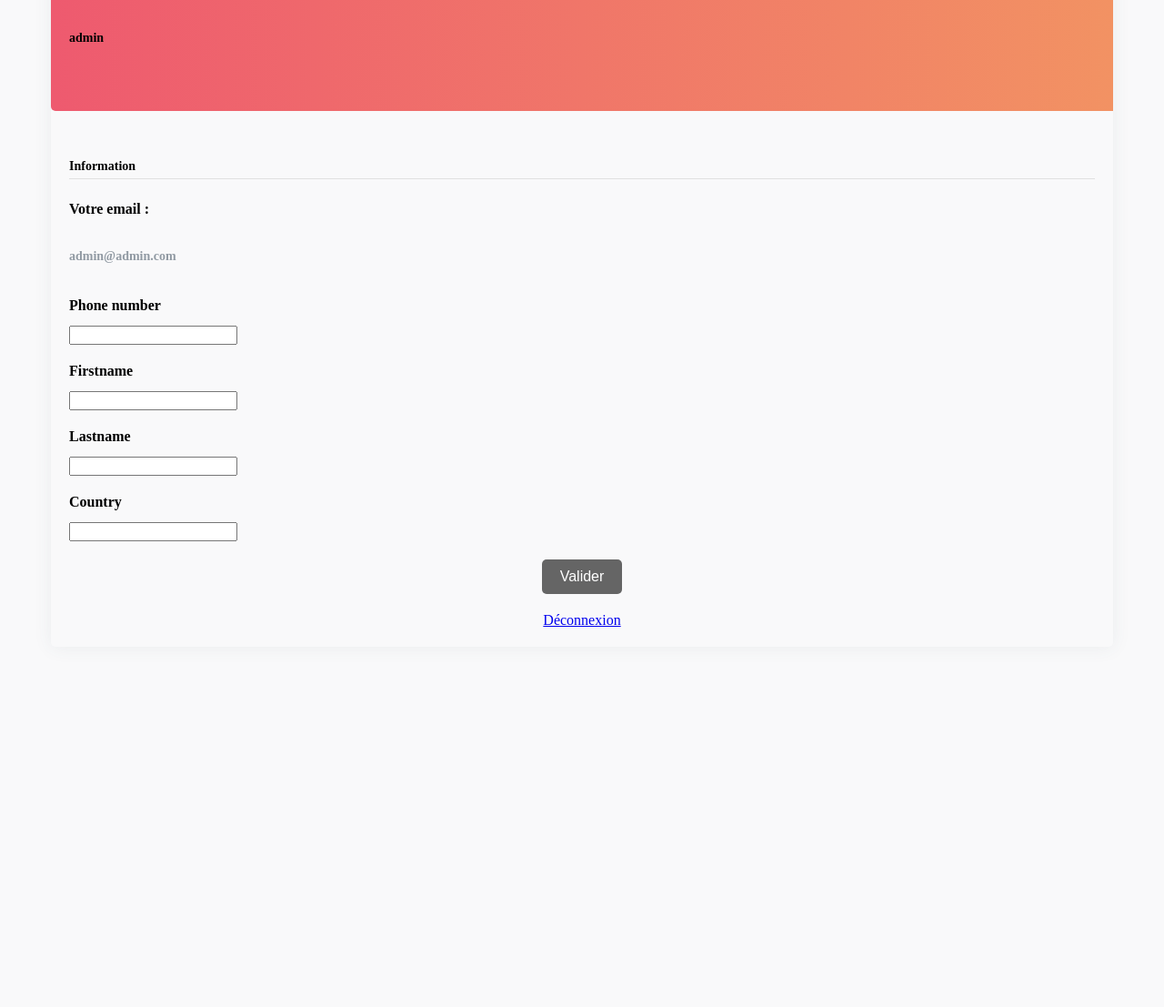
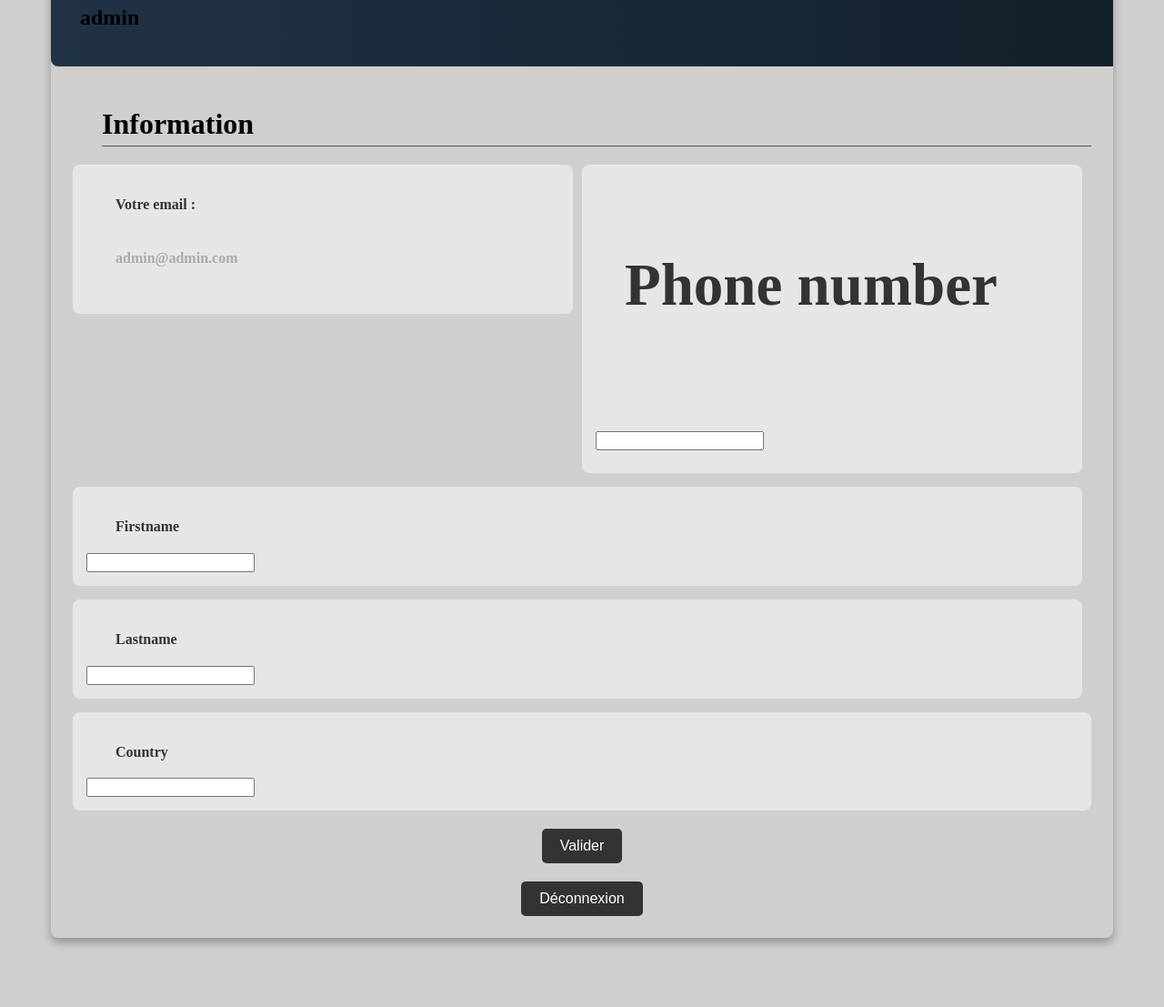
Before and after one commit to koliwki/E-Commerce-PHP, a PHP site: page /profil.php in a window 1280 px wide. Shown: the part 399-1506 px from the top of the page at 91% size. Before the commit the page ends 1088 px from the top, so only its background shows below. Run offline with PHP 8.4, Linux system fonts and the light colour scheme; a user stored in the database is signed in; data comes from the database, SQL or seed files in the repository.

Commit message:
profil maj

```diff
--- a/Front/css/profil.css
+++ b/Front/css/profil.css
@@ -1,9 +1,9 @@
 body {
-    background-color: #f9f9fa
+    background-color: #d1cece;
 }
 
 .padding {
-    padding: 3rem !important
+    padding: 3rem !important;
 }
 
 .user-card-full {
@@ -11,68 +11,53 @@ body {
 }
 
 .card {
-    border-radius: 5px;
-    -webkit-box-shadow: 0 1px 20px 0 rgba(69,90,100,0.08);
-    box-shadow: 0 1px 20px 0 rgba(69,90,100,0.08);
+    border-radius: 8px;
+    box-shadow: 0 5px 10px rgba(0, 0, 0, 0.3);
     border: none;
-    margin-bottom: 30px;
+    margin-bottom: 20px;
 }
 
-.m-r-0 {
-    margin-right: 0px;
-}
-
-.m-l-0 {
-    margin-left: 0px;
-}
-
-.user-card-full .user-profile {
-    border-radius: 5px 0 0 5px;
+.user-profile {
+    border-radius: 8px 0 0 8px;
 }
 
 .bg-c-lite-green {
-        background: -webkit-gradient(linear, left top, right top, from(#f29263), to(#ee5a6f));
-    background: linear-gradient(to right, #ee5a6f, #f29263);
+    background: linear-gradient(to right, #203245, #13202b);
 }
 
-.user-profile {
+.user-profile .card-block {
     padding: 20px 0;
 }
 
 .card-block {
-    padding: 1.25rem;
+    padding: 1.5rem;
 }
 
 .m-b-25 {
     margin-bottom: 25px;
+    margin-left: 2.5rem;
 }
 
 .img-radius {
-    border-radius: 5px;
+    border-radius: 50%;
 }
 
-
-
 h6 {
-    font-size: 14px;
+    font-size: 16px;
 }
 
 .card .card-block p {
-    line-height: 25px;
+    line-height: 1.6;
 }
 
-@media only screen and (min-width: 1400px){
-p {
-    font-size: 14px;
-}
-}
-
-.card-block {
-    padding: 1.25rem;
+@media only screen and (min-width: 1400px) {
+    p {
+        font-size: 16px;
+    }
 }
 
 .b-b-default {
-    border-bottom: 1px solid #e0e0e0;
+    border-bottom: 1px solid #555;
 }
 
 .m-b-20 {
@@ -83,44 +68,14 @@ p {
     padding-bottom: 5px !important;
 }
 
-.card .card-block p {
-    line-height: 25px;
-}
-
-.m-b-10 {
-    margin-bottom: 10px;
-}
-
 .text-muted {
-    color: #919aa3 !important;
-}
-
-.b-b-default {
-    border-bottom: 1px solid #e0e0e0;
+    color: #aaa;
+    margin-left: 2rem;
 }
 
 .f-w-600 {
     font-weight: 600;
-}
-
-.m-b-20 {
-    margin-bottom: 20px;
-}
-
-.m-t-40 {
-    margin-top: 20px;
-}
-
-.p-b-5 {
-    padding-bottom: 5px !important;
-}
-
-.m-b-10 {
-    margin-bottom: 10px;
-}
-
-.m-t-40 {
-    margin-top: 20px;
+    margin-left: 2rem;
 }
 
 .user-card-full .social-link li {
@@ -130,7 +85,6 @@ p {
 .user-card-full .social-link li a {
     font-size: 20px;
     margin: 0 10px 0 0;
-    -webkit-transition: all 0.3s ease-in-out;
     transition: all 0.3s ease-in-out;
 }
 
@@ -139,17 +93,41 @@ p {
     margin-top: 20px;
 }
 
-.submit-button {
+.submit-button,
+.logout-button {
     padding: 10px 20px;
     font-size: 16px;
-    background-color: #656565;
-    color: white;
+    background-color: #333;
+    color: #fff;
     border: none;
     border-radius: 5px;
     cursor: pointer;
     transition: background-color 0.3s ease;
 }
 
-.submit-button:hover {
-    background-color: #45a049;
+.submit-button:hover,
+.logout-button:hover {
+    background-color: #000;
 }
+
+.info-block {
+    background-color: #e6e6e6;
+    padding: 15px;
+    border-radius: 8px;
+    margin-bottom: 15px;
+    color: #333;
+}
+
+.column-container {
+    display: flex;
+    flex-wrap: wrap;
+}
+
+.column {
+    flex: 1;
+    margin-right: 10px;
+}
+
+.bas{
+    font-size: 65px;
+}
--- a/profil.php
+++ b/profil.php
@@ -74,12 +74,14 @@ if ($_SERVER["REQUEST_METHOD"] == "POST") {
 ?>
 <!DOCTYPE html>
 <html lang="en">
+
 <head>
     <meta charset="UTF-8">
     <meta name="viewport" content="width=device-width, initial-scale=1.0">
     <meta http-equiv="X-UA-Compatible" content="ie=edge">
-    <link rel="stylesheet" href="Front/css/profil.css">
+    <link rel="stylesheet" href="Front\css\profil.css">
 </head>
+
 <body>
     <div class="page-content page-container" id="page-content">
         <div class="padding">
@@ -90,49 +92,76 @@ if ($_SERVER["REQUEST_METHOD"] == "POST") {
                             <div class="col-sm-4 bg-c-lite-green user-profile">
                                 <div class="card-block text-center text-white">
                                     <div class="m-b-25">
-                                        <img src="https://img.icons8.com/bubbles/100/000000/user.png" class="img-radius" alt="User-Profile-Image">
+                                        <img src="https://img.icons8.com/bubbles/100/000000/user.png" class="img-radius"
+                                            alt="User-Profile-Image">
                                     </div>
-                                    <h6 class="f-w-600"><?php echo $username; ?></h6>
+                                    <h2 class="f-w-600">
+                                        <?php echo $username; ?>
+                                    </h2>
                                     <i class=" mdi mdi-square-edit-outline feather icon-edit m-t-10 f-16"></i>
                                 </div>
                             </div>
                             <div class="col-sm-8">
                                 <div class="card-block">
-                                    <h6 class="m-b-20 p-b-5 b-b-default f-w-600">Information</h6>
+                                    <h1 class="m-b-20 p-b-5 b-b-default f-w-600">Information</h1>
                                     <form method="post">
+                                        <div class="column-container">
+                                            <div class="column">
+                                                <div class="info-block black-bg">
+                                                    <p class="m-b-10 f-w-600 white-text">Votre email :</p>
+                                                    <h6 class="text-muted f-w-400">
+                                                        <?php echo $email; ?>
+                                                    </h6>
+                                                </div>
+                                            </div>
+                                            <div class="column">
+                                                <div class="col-sm-6">
+                                                    <div class="info-block black-bg bas">
+                                                        <p class="m-b-10 f-w-600 white-text ajustement">Phone number</p>
+                                                        <input type="text" name="phone_number"
+                                                            value="<?php echo $phone_number; ?>" class="white-text">
+                                                    </div>
+                                                </div>
+
+
+                                            </div>
+                                        </div>
                                         <div class="row">
-                                            <div class="col-sm-6">
-                                                <p class="m-b-10 f-w-600">Votre email :</p>
-                                                <h6 class="text-muted f-w-400"><?php echo $email; ?></h6>
+                                            <div class="column">
+                                                <div class="info-block black-bg">
+                                                    <p class="m-b-10 f-w-600 white-text">Firstname</p>
+                                                    <input type="text" name="firstname"
+                                                        value="<?php echo $firstname; ?>" class="white-text">
+                                                </div>
                                             </div>
-                                            <div class="col-sm-6">
-                                                <p class="m-b-10 f-w-600">Phone number</p>
-                                                <input type="text" name="phone_number" value="<?php echo $phone_number; ?>">
+                                            <div class="column">
+                                                <div class="info-block black-bg">
+                                                    <p class="m-b-10 f-w-600 white-text">Lastname</p>
+                                                    <input type="text" name="lastname" value="<?php echo $lastname; ?>"
+                                                        class="white-text">
+                                                </div>
                                             </div>
                                         </div>
                                         <div class="row">
                                             <div class="col-sm-6">
-                                                <p class="m-b-10 f-w-600">Firstname</p>
-                                                <input type="text" name="firstname" value="<?php echo $firstname; ?>">
-                                            </div>
-                                            <div class="col-sm-6">
-                                                <p class="m-b-10 f-w-600">Lastname</p>
-                                                <input type="text" name="lastname" value="<?php echo $lastname; ?>">
-                                            </div>
-                                        </div>
-                                        <div class="row">
-                                            <div class="col-sm-6">
-                                                <p class="m-b-10 f-w-600">Country</p>
-                                                <input type="text" name="country" value="<?php echo $country; ?>">
+                                                <div class="info-block black-bg">
+                                                    <p class="m-b-10 f-w-600 white-text">Country</p>
+                                                    <input type="text" name="country" value="<?php echo $country; ?>"
+                                                        class="white-text">
+                                                </div>
                                             </div>
                                         </div>
                                         <div class="button-container">
-                                            <button type="submit" class="submit-button">Valider</button>
+                                            <button type="submit"
+                                                class="submit-button black-bg white-text rounded-button">Valider</button>
                                         </div>
-                                      </form>
-                                    <div class="button-container">
-                                        <a href="login.php" class="logout-button">Déconnexion</a>
-                                    </div>
+                                        <div class="button-container">
+                                            <button onclick="window.location.href='login.php'"
+                                                class="logout-button black-bg white-text rounded-button">Déconnexion</button>
+                                        </div>
+
+                                    </form>
+
                                 </div>
                             </div>
                         </div>
@@ -142,4 +171,5 @@ if ($_SERVER["REQUEST_METHOD"] == "POST") {
         </div>
     </div>
 </body>
+
 </html>
```
